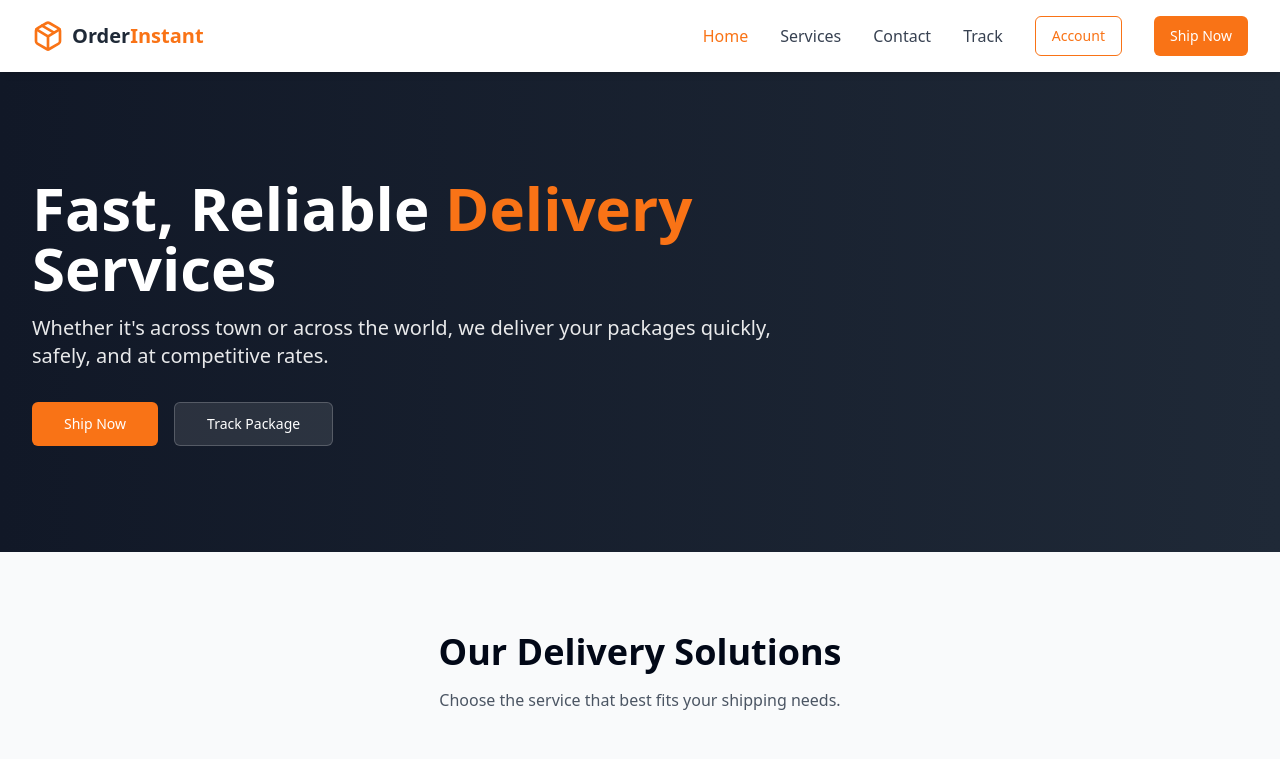
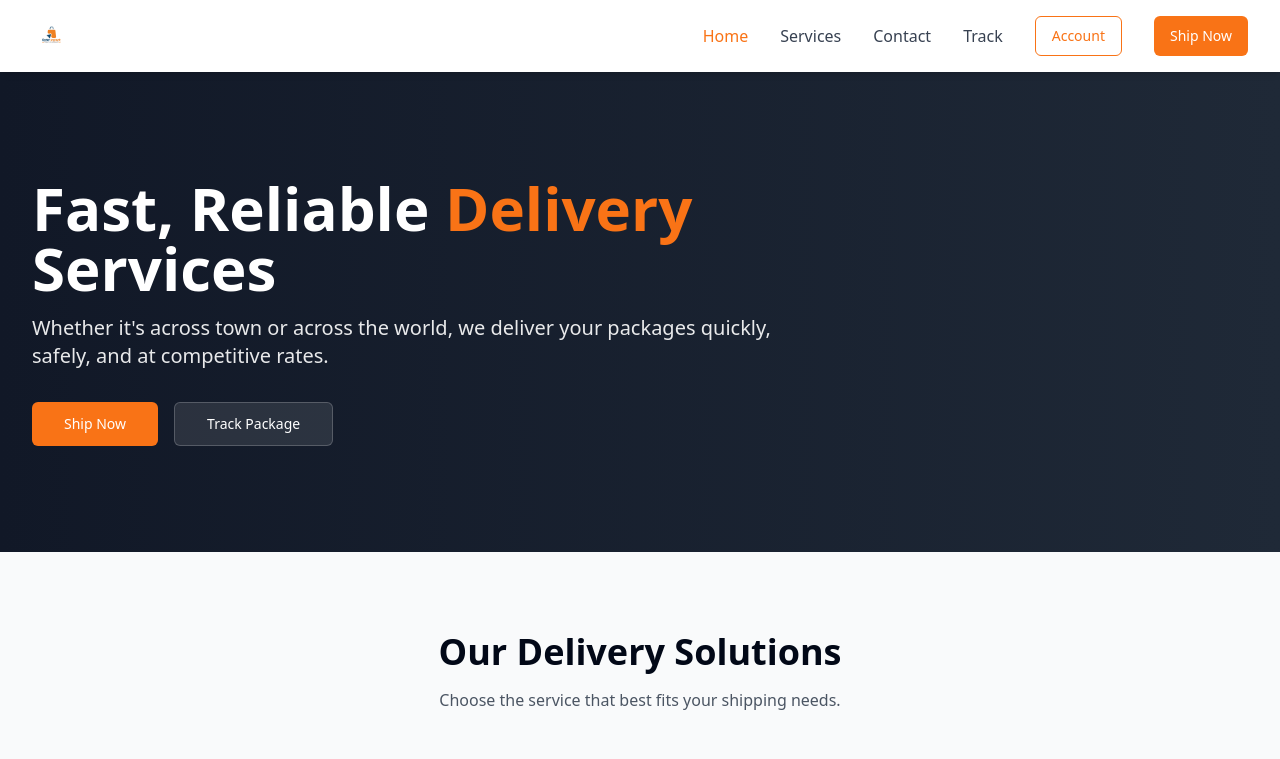
Before and after one commit to gmpratistha/instant-ship-waves, a React (Vite) app: page / in a window 1280 px wide. Shown: the top 759 px of the page. Built offline with nearby package versions, Linux system fonts and the light colour scheme.

Commit message:
Replace logo with new design
Replaced the existing logo with the new provided design.

```diff
--- a/src/components/layout/Navbar.tsx
+++ b/src/components/layout/Navbar.tsx
@@ -2,7 +2,6 @@
 import { useState } from 'react';
 import { Link, useLocation } from 'react-router-dom';
 import { Button } from "@/components/ui/button";
-import { Package } from 'lucide-react';
 
 const Navbar = () => {
   const [isMenuOpen, setIsMenuOpen] = useState(false);
@@ -26,8 +25,11 @@ const Navbar = () => {
         <div className="flex justify-between items-center">
           {/* Logo */}
           <Link to="/" className="flex items-center" onClick={closeMenu}>
-            <Package className="h-8 w-8 text-brand-orange" />
-            <span className="ml-2 text-xl font-bold text-gray-800">Order<span className="text-brand-orange">Instant</span></span>
+            <img
+              src="/lovable-uploads/9d152b33-cf8e-4dac-87f2-b8d02ce79bd3.png"
+              alt="Order Instant Logo"
+              className="h-10"
+            />
           </Link>
 
           {/* Desktop Navigation */}
```
Also changed, not shown: public/lovable-uploads/9d152b33-cf8e-4dac-87f2-b8d02ce79bd3.png (added).
